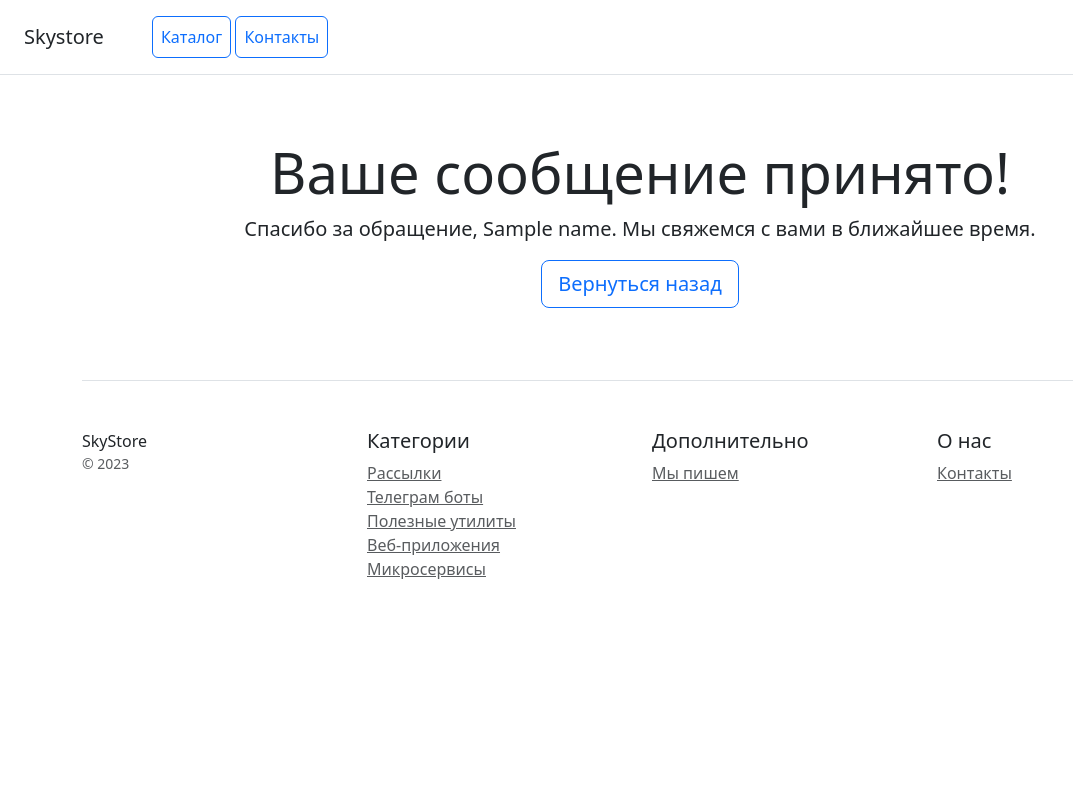
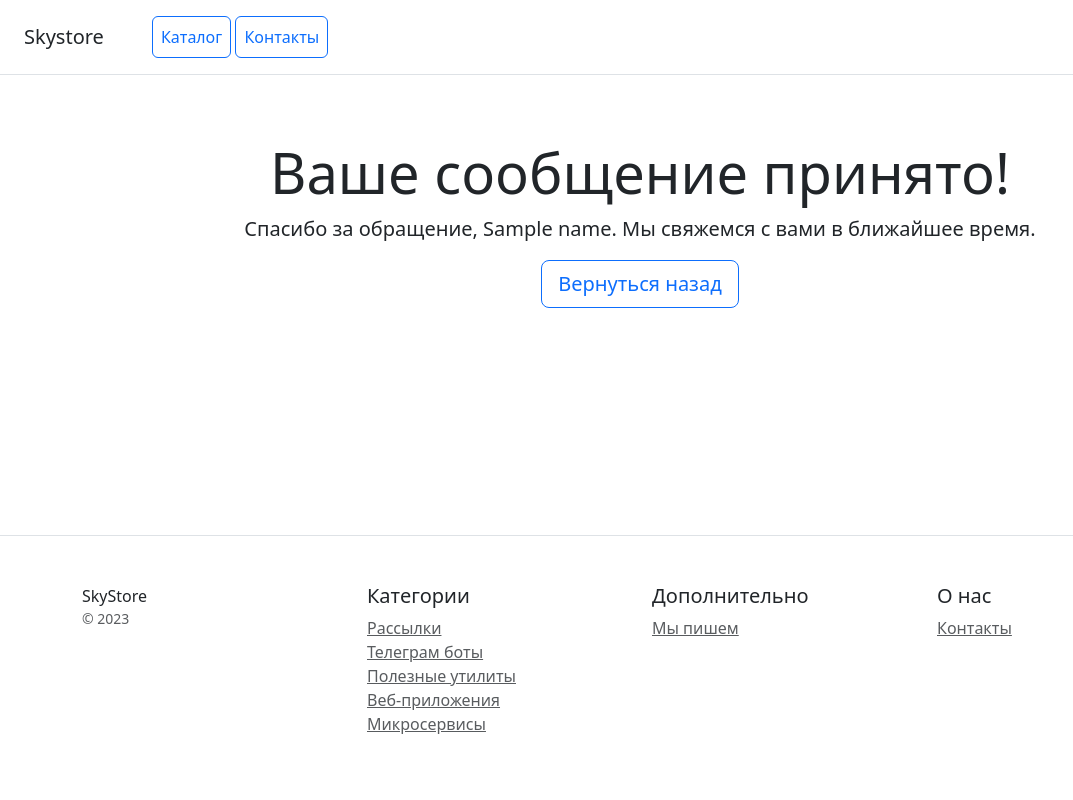
Before and after one commit to GrandBalaxon/CoreShop-Django, a Django app: template catalog/templates/catalog/message_received.html in a window 1280 px wide. Shown: the whole page, without its empty margins (0-1073 px from the left). Run offline with Django 5.2, Linux system fonts and the light colour scheme; the template is opened without the code that fills it: most values are stand-ins (such as "Sample title", 1, 10 or a date in 2020); some libraries are stand-ins or nearby versions.

Commit message:
feat: adjusted footer on all the pages for it to stick to bottom of a page

```diff
--- a/catalog/templates/catalog/message_received.html
+++ b/catalog/templates/catalog/message_received.html
@@ -9,7 +9,8 @@
     <link rel="stylesheet" href="/static/css/bootstrap.min.css">
 
 </head>
-<body>
+<body class="d-flex flex-column min-vh-100">
+
     <!-- Верхнее меню -->
     <div class="d-flex flex-column flex-md-row align-items-center p-3 px-md-4 mb-3 bg-white border-bottom box-shadow">
         <h5 class="my-0 mr-md-auto font-weight-normal">Skystore</h5>
@@ -20,18 +21,17 @@
     </div>
 
     <!-- Основная страница -->
-<div class="container">
-
+    <div class="container flex-grow-1">
         <div class="pricing-header px-3 py-3 pt-md-5 pb-md-4 mx-auto text-center">
-
             <h2 class="display-4">Ваше сообщение принято!</h2>
             <p class="lead">Спасибо за обращение, {{ name }}. Мы свяжемся с вами в ближайшее время.</p>
             <a href="/contacts/" class="btn btn-lg btn-block btn-outline-primary">Вернуться назад</a>
-
+        </div>
     </div>
 
     <!-- Нижняя часть страницы -->
     <footer class="pt-4 my-md-5 pt-md-5 border-top">
+        <div class="container">
             <div class="row">
               <div class="col-12 col-md">
                   SkyStore
@@ -60,8 +60,8 @@
                   </ul>
               </div>
           </div>
+        </div>
     </footer>
-</div>
 
 <!-- Подключение Bootstrap JS -->
 <script src="/static/js/bootstrap.bundle.min.js"></script>
```
Also changed, not shown: catalog/templates/catalog/contacts.html (+12 -3 lines), catalog/templates/catalog/index.html (+9 -3 lines). Lines whose indentation alone changed are shown as unchanged.
